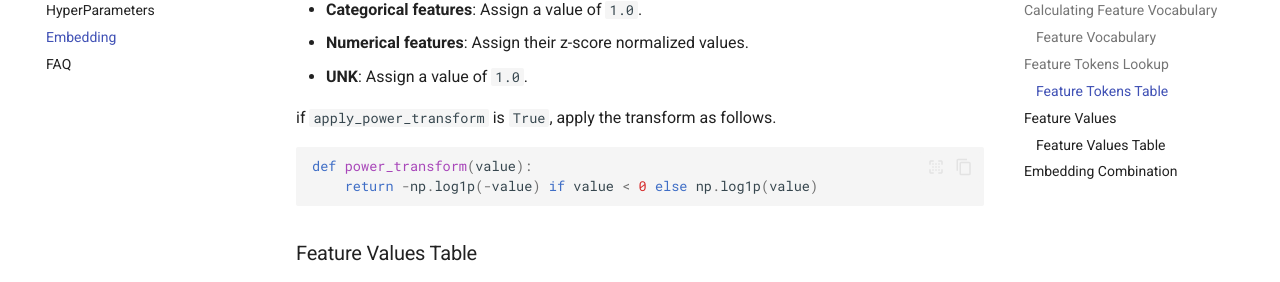
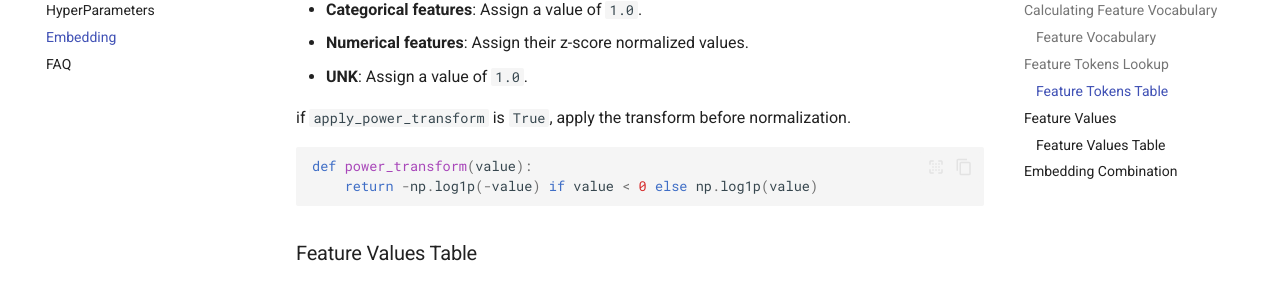
Before and after one commit to echosprint/TabularTransformer, an MkDocs documentation site: the page built from docs/embedding.md, in a window 1280 px wide and 900 px high, scrolled down 2132 px. Shown: the part 152-434 px from the top of the window. Built offline with MkDocs 1.6.1 and Material for MkDocs 9.7.7, drawn with Linux system fonts in a browser that asks for light colours; comment, search, counter and statistics services are not loaded.

Commit message:
Embedding

````diff
--- a/docs/embedding.md
+++ b/docs/embedding.md
@@ -60,7 +60,7 @@ These tokens, represented as integers, are then used in the embedding process of
 - **UNK**: Assign a value of `1.0`.
 
 
-if `apply_power_transform` is `True`, apply the transform as follows.
+if `apply_power_transform` is `True`, apply the transform before normalization.
 
 ```python
 def power_transform(value):
````
